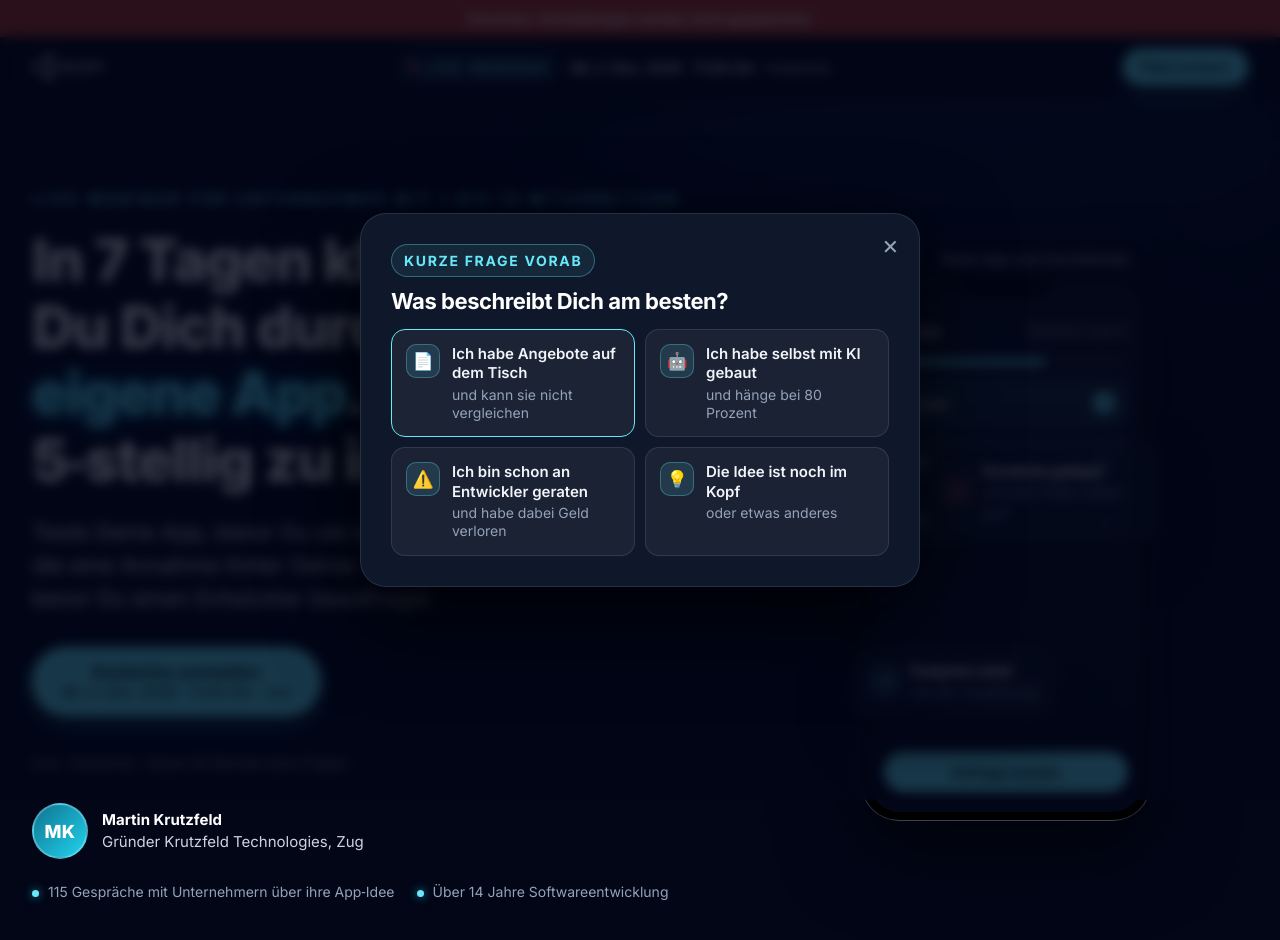
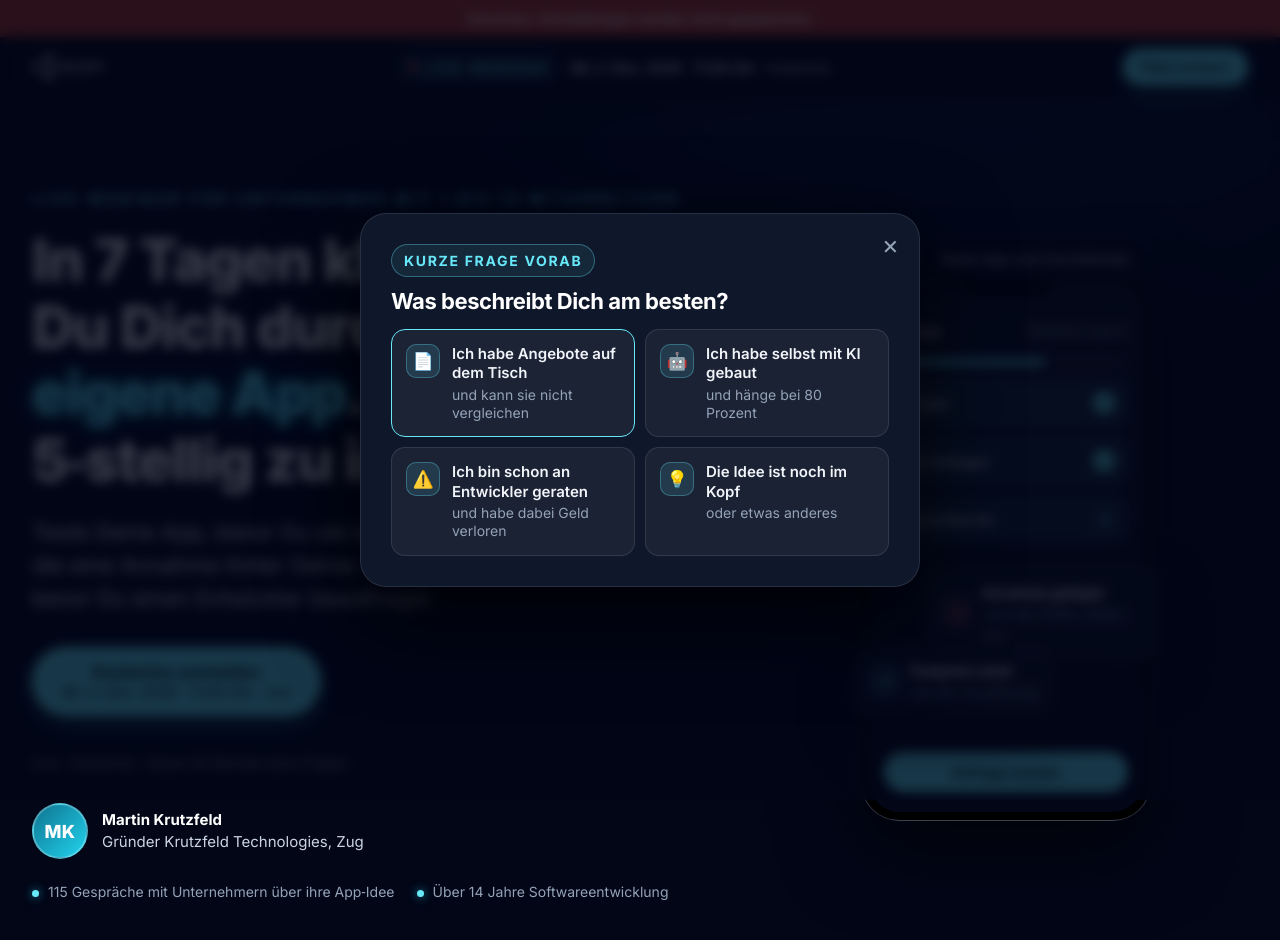
Before and after one commit to krutzfeld-tech/webinar-landingpage, a plain HTML site: page index.html in a window 1280 px wide. Shown: the top 940 px of the page. Drawn offline with Linux system fonts and the light colour scheme.

Commit message:
UX-Iteration 3c: schwebende Karten in die freie Zone des Handys, Handy-Mock auf dem Handy kürzer
Co-Authored-By: Claude Fable 5.1 <noreply@anthropic.com>

```diff
--- a/assets/css/style.css
+++ b/assets/css/style.css
@@ -94,7 +94,7 @@ body.vorschau-modus .vorschau{display:block}
 .schwebt.ok .ico{background:rgba(103,232,249,.14);color:var(--cyan);border:1px solid rgba(103,232,249,.35)}
 .schwebt b{display:block;color:#fff;font-size:14px}
 .schwebt span{font-size:14px;color:var(--s4)}
-.schwebt.kipp{right:-6px;top:34%}
+.schwebt.kipp{right:-6px;top:54%}
 .schwebt.ok{left:-6px;bottom:22%}
 .schwebt.tag7{left:50%;top:0;transform:translateX(-50%);max-width:none;white-space:nowrap;padding:8px 14px;border-color:rgba(103,232,249,.35);background:rgba(2,6,23,.95)}
 .schwebt.tag7 b{display:inline;color:var(--cyan)}
@@ -360,3 +360,4 @@ textarea:focus{outline:2px solid var(--cyan);outline-offset:1px}
 }
 
 @media(max-width:560px){.leiter li.verdeckt::after{content:'Live';right:12px}.leiter li.verdeckt span.t{max-width:calc(100% - 70px)}.sprung-label{left:42px;font-size:14px}}
+@media(max-width:959px){.phone{aspect-ratio:9/15}}
```
